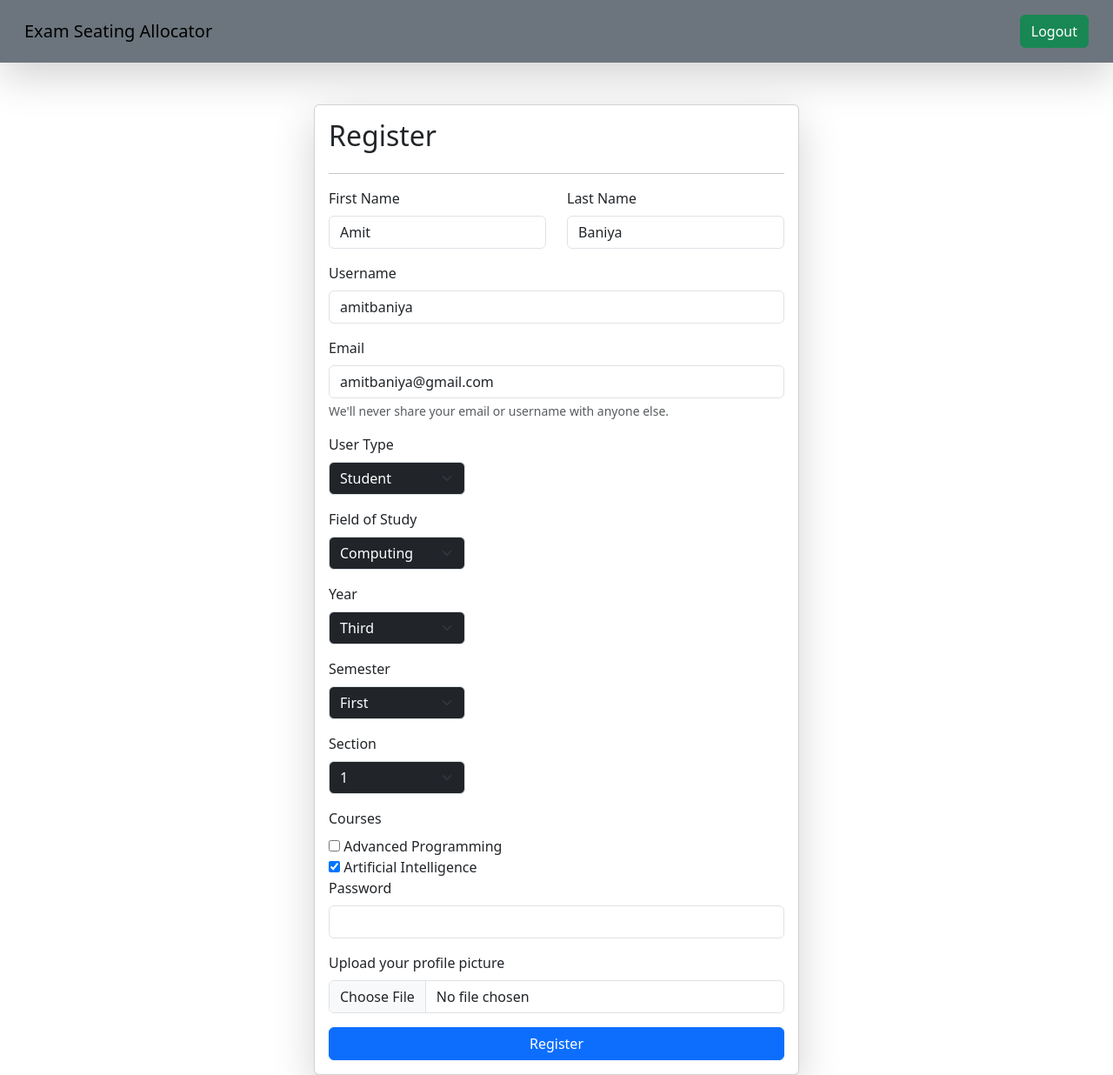
After one commit to ASerene01/Exam-Seating-Allocator, a Django app: page /update_user/55 in a window 1280 px wide. The commit adds this page. Shown: the whole page at 87% size. Run offline with Django 4.2, Linux system fonts and the light colour scheme; a user stored in the database is signed in; data comes from the database, SQL or seed files in the repository; both versions use the stored data as it was after the commit.

Commit message:
Update all user function using Admin user
Signed-off-by: ASerene01 <122513988+ASerene01@users.noreply.github.com>

```diff
--- a/api/templates/adminHome.html
+++ b/api/templates/adminHome.html
@@ -61,7 +61,7 @@
       </td>
       <td>
         <a href="/delete_user/{{user.id}}" class="btn btn-danger m-2">Delete</button>
-          <a href="#" class="btn btn-success m-2">Update</button>
+          <a href="/update_user/{{user.id}}" class="btn btn-success m-2">Update</button>
       </td>
 
     </tr>
--- /dev/null
+++ b/api/templates/adminUpdataUsers.html
@@ -0,0 +1,206 @@
+{%extends "base.html"%} {%block start%}
+<div class="container mt-5">
+  <form
+    class="col-6 mx-auto card p-3 shadow-lg"
+    method="post"
+    enctype="multipart/form-data"
+  >
+    {% csrf_token %}
+    <h2>Register</h2>
+    <hr />
+    {% if messages %}
+    <div class="alert alert-primary" role="alert">
+      {% for message in messages %} {{message}} {% endfor %}
+    </div>
+
+    {% endif %}
+    <div class="row">
+      <div class="col-md-6 mb-3">
+        <label for="InputFirstName" class="form-label">First Name</label>
+        <input
+          type="text"
+          class="form-control"
+          id="InputFirstName"
+          name="firstname"
+          value="{{ userdetails.first_name }}"
+        />
+      </div>
+      <div class="col-md-6 mb-3">
+        <label for="InputLastName" class="form-label">Last Name</label>
+        <input
+          type="text"
+          class="form-control"
+          id="InputLastName"
+          name="lastname"
+          value="{{ userdetails.last_name }}"
+        />
+      </div>
+    </div>
+    <div class="mb-3">
+      <label for="InputUsername" class="form-label">Username</label>
+      <input
+        type="text"
+        class="form-control"
+        id="InputUsername"
+        name="username"
+        value="{{ userdetails.username }}"
+      />
+    </div>
+    <div class="mb-3">
+      <label for="InputEmail" class="form-label">Email</label>
+      <input
+        type="email"
+        class="form-control"
+        id="InputEmail"
+        name="email"
+        value="{{ userdetails.email }}"
+      />
+      <div id="emailHelp" class="form-text">
+        We'll never share your email or username with anyone else.
+      </div>
+    </div>
+    <div class="row">
+      <div class="col-" style="display: block">
+        <label for="userType" class="form-label">User Type</label>
+        <select
+          name="user_type"
+          id="userType"
+          class="form-select bg-dark text-white mb-3"
+          aria-label="Student"
+          style="width: 30%"
+        >
+          <option selected value="{{userdetails.user_type}}">
+            {{userdetails.user_type| capfirst}}
+          </option>
+          {%if userdetails.user_type == 'student'%}
+          <option value="Admin">Admin</option>
+          <option value="Teacher">Teacher</option>
+          {%elif userdetails.user_type == 'admin'%}
+          <option value="Student">Student</option>
+          <option value="Teacher">Teacher</option>
+          {%else%}
+          <option value="Student">Student</option>
+          <option value="Admin">Admin</option>
+          {% endif %}
+        </select>
+      </div>
+      {%if studentdetails is not None%}
+      <div class="col- student-options">
+        <div class="col-">
+          <label for="fieldofstudy" class="form-label">Field of Study</label>
+          <select
+            name="fieldofstudy"
+            id="fieldofstudy"
+            class="form-select bg-dark text-white mb-3"
+            aria-label="Student"
+            style="width: 30%"
+          >
+            <option selected value="{{studentdetails.fieldofstudy}}">
+              {{studentdetails.fieldofstudy| capfirst}}
+            </option>
+            {%if studentdetails.fieldofstudy == 'computing'%}
+            <option value="Multimedia">Multimedia</option>
+            <option value="Networking">Networking</option>
+            {%elif studentdetails.fieldofstudy == 'multimedia'%}
+            <option value="Computing">Computing</option>
+            <option value="Networking">Networking</option>
+            {%else%}
+            <option value="Computing">Computing</option>
+            <option value="Multimedia">Multimedia</option>
+            {% endif %}
+          </select>
+        </div>
+        <div class="col-">
+          <label for="year" class="form-label">Year</label>
+          <select
+            name="year"
+            id="year"
+            class="form-select bg-dark text-white mb-3"
+            aria-label="Student"
+            style="width: 30%"
+          >
+            <option selected value="{{studentdetails.year}}">
+              {{studentdetails.year| capfirst}}
+            </option>
+            {%if studentdetails.year == 'first'%}
+            <option value="Second"></option>
+            <option value="Third">Third</option>
+            {%elif studentdetails.year == 'second'%}
+            <option value="First">First</option>
+            <option value="Third">Third</option>
+            {%else%}
+            <option value="First">First</option>
+            <option value="Second ">Second</option>
+            {% endif %}
+          </select>
+        </div>
+        <div class="col">
+          <label for="semester" class="form-label">Semester</label>
+          <select
+            name="semester"
+            id="semester"
+            class="form-select bg-dark text-white mb-3"
+            aria-label="Student"
+            style="width: 30%"
+          >
+            <option selected value="{{studentdetails.semester}}">
+              {{studentdetails.semester| capfirst}}
+            </option>
+            {%if studentdetails.semester == 'first'%}
+            <option value="Second">Second</option>
+            {%else%}
+            <option value="First">First</option>
+            {% endif %}
+          </select>
+        </div>
+        <div class="col">
+          <label for="section" class="form-label">Section</label>
+          <select
+            name="section"
+            id="section"
+            class="form-select bg-dark text-white mb-3"
+            aria-label="Student"
+            style="width: 30%"
+          >
+            <option selected value="{{studentdetails.section}}">
+              {{studentdetails.section| capfirst}}
+            </option>
+          </select>
+        </div>
+        <label for="studentCourses" class="form-label">Courses</label>
+        <div class="checkbox-group">
+          <!-- prettier-ignore -->
+          {% for eachcourse in allCourses %} <input type="checkbox"
+          name="selected_courses" value="{{ eachcourse.name }}"
+          {%if studentcourses is not None%}
+          {%for course in studentcourses %}
+          {%if eachcourse.name == course.name%}
+          checked
+          {%endif%}
+          {%endfor%}
+          {%endif%}/> {{ eachcourse.name }} <br />
+          {% endfor %}
+        </div>
+      </div>
+      {% endif %}
+    </div>
+    <div class="mb-3">
+      <label for="exampleInputPassword1" class="form-label">Password</label>
+      <input
+        type="password"
+        name="password"
+        class="form-control"
+        id="exampleInputPassword1"
+      />
+    </div>
+    <div class="mb-3">
+      <label for="exampleInputPassword1" class="form-label">
+        Upload your profile picture
+      </label>
+      <input name="user_image" type="file" class="form-control" />
+    </div>
+    <button type="submit" class="btn btn-primary">Register</button>
+  </form>
+</div>
+
+{%endblock%}
--- a/api/views.py
+++ b/api/views.py
@@ -97,9 +97,7 @@ def register(request):
         students = Student.objects.filter(
             fieldofstudy=fieldofstudy, year=year, semester=semester
         )
-        print(students)
         last_section = students.values("section").distinct()
-        print("Hello", last_section)
         if last_section.exists():
             lastsection = last_section.last()["section"]
             print("Last Section", lastsection)
@@ -156,6 +154,75 @@ def register(request):
 def logout_page(request):
     logout(request)
     return redirect("login_page")
+
+
+@login_required(login_url="login_page")
+def update_user(request, id):
+    userdetails = User.objects.get(id=id)
+    allCourses = Course.objects.all()
+    if userdetails.user_type == "student":
+        studentdetails = Student.objects.get(user=userdetails)
+        courses = studentdetails.courses.all()
+        students = Student.objects.filter(
+            fieldofstudy=studentdetails.fieldofstudy,
+            year=studentdetails.year,
+            semester=studentdetails.semester,
+        )
+        sections = students.values("section").distinct()
+    else:
+        studentdetails = None
+        courses = None
+        sections = None
+
+    if request.method == "POST":
+        data = request.POST
+        first_name = data.get("firstname")
+        last_name = data.get("lastname")
+        username = data.get("username")
+        email = data.get("email")
+        user_type = (data.get("user_type")).lower()
+        password = data.get("password")
+        user_image = request.FILES.get("user_image")
+
+        userdetails.first_name = first_name
+        userdetails.last_name = last_name
+        exclude_username = User.objects.exclude(username=userdetails.username)
+        username_check = exclude_username.filter(username=username)
+        if username_check.exists():
+            messages.info(request, "Username already registered")
+            return redirect("/register/")
+        userdetails.username = username
+        exclude_email = User.objects.exclude(email=userdetails.email)
+        email_check = exclude_email.filter(email=email)
+        if email_check.exists():
+            messages.info(request, "Email already registered")
+            return redirect("/register/")
+        userdetails.email = email
+        userdetails.user_type = user_type
+        if user_image is not None:
+            userdetails.user_image = user_image
+        userdetails.save()
+        if password is not None:
+            userdetails.set_password(password)
+        if user_type == "student":
+            fieldofstudy = (data.get("fieldofstudy")).lower()
+            year = (data.get("year")).lower()
+            semester = (data.get("semester")).lower()
+            selected_courses = data.getlist("selected_courses")
+            studentdetails.fieldofstudy = fieldofstudy
+            studentdetails.year = year
+            studentdetails.semester = semester
+        return redirect("admin_home")
+    context = {
+        "homeurl": "admin_home",
+        "userdetails": userdetails,
+        "studentdetails": studentdetails,
+        "studentcourses": courses,
+        "allCourses": allCourses,
+        "sections": sections,
+        "style": "updateuser",
+    }
+    return render(request, "adminUpdataUsers.html", context)
 
 
 @login_required(login_url="login_page")
--- a/main/urls.py
+++ b/main/urls.py
@@ -26,9 +26,10 @@ urlpatterns = [
     path("", login_page, name="login_page"),
     path("admin_home/", admin_home, name="admin_home"),
     path("admin_view_profile/", admin_view_profile, name="admin_view_profile"),
+    path("update_user/<id>", update_user, name="update_user"),
+    path("delete_user/<id>", deleteuser, name="delete_user"),
     path("register/", register, name="register"),
     path("logout/", logout_page, name="logout"),
-    path("delete_user/<id>", deleteuser, name="delete_user"),
     path("register_course/", register_course, name="register_course"),
     path("delete_course/<id>", deletecourse, name="delete_course"),
     path("student_home/", student_home, name="student_home"),
--- a/static/myapp/Javascript/register.js
+++ b/static/myapp/Javascript/register.js
@@ -1,5 +1,5 @@
 document.getElementById("userType").addEventListener("change", function () {
-  if (this.value === "Student") {
+  if (this.value === "Student" || this.value === "student") {
     document.querySelector(".student-options").style.display = "block";
   } else {
     document.querySelector(".student-options").style.display = "none";
--- /dev/null
+++ b/static/myapp/Javascript/updateuser.js
@@ -0,0 +1,18 @@
+document.addEventListener("DOMContentLoaded", function () {
+  // This code will execute when the page is fully loaded.
+  var userType = document.getElementById("userType");
+
+  if (userType.value.toLowerCase() === "student") {
+    document.querySelector(".student-options").style.display = "block";
+  } else {
+    document.querySelector(".student-options").style.display = "none";
+  }
+});
+
+document.getElementById("userType").addEventListener("change", function () {
+  if (this.value === "Student" || this.value === "student") {
+    document.querySelector(".student-options").style.display = "block";
+  } else {
+    document.querySelector(".student-options").style.display = "none";
+  }
+});
```
Also changed, not shown: api/models.py (+29 -0 lines), api/templates/register.html (+0 -13 lines), api/templates/teacherHome.html (+24 -1 lines), db.sqlite3, static/myapp/Styles/updateuser.css (added), 1 other file.
